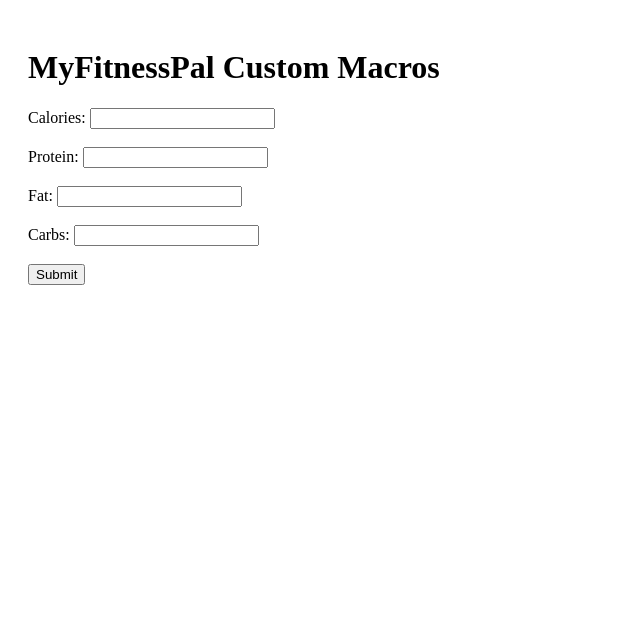
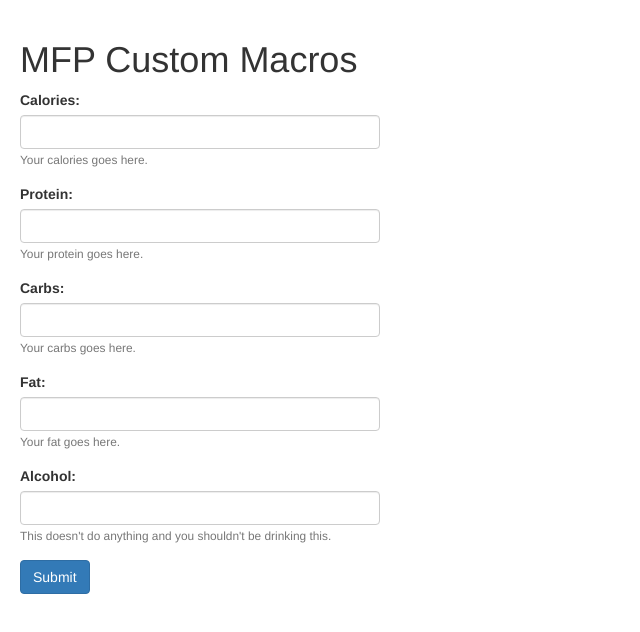
Before and after one commit to BaReinhard/mfp-custom-macro-chrome-extension, a website: page app/popup.html in a window 1280 px wide. Shown: the whole page, without its empty margins (0-640 px from the left). Drawn offline with nearby package versions, Linux system fonts and the light colour scheme; files that its build step writes are made by us from their sources; files whose address does not match are found by name; a web font is replaced by a local one.

Commit message:
Added new style to the css and added funny alcohol input, its getting late I needed something to keep me going

```diff
--- a/app/popup.html
+++ b/app/popup.html
@@ -8,21 +8,40 @@
     <!-- endbuild -->
     <!-- build:css styles/main.css -->
     <link href="styles/main.css" rel="stylesheet">
+    <link rel="stylesheet" href="https://stackpath.bootstrapcdn.com/bootstrap/3.4.1/css/bootstrap.min.css" integrity="sha384-HSMxcRTRxnN+Bdg0JdbxYKrThecOKuH5zCYotlSAcp1+c8xmyTe9GYg1l9a69psu" crossorigin="anonymous">
+    <link href="//db.onlinewebfonts.com/c/369d2dae62f2005d3fe780e7ad61a510?family=GentonaW00-BoldItalic" rel="stylesheet" type="text/css"/>
     <!-- endbuild -->
   </head>
   <body>
-    <h1>MyFitnessPal Custom Macros</h1>
+    <h1>MFP Custom Macros</h1>
     <form>
-      <label for="calories">Calories:</label>
-      <input type="text" id="calories" name="calories"><br><br>
-      <label for="protein">Protein:</label>
-      <input type="text" id="protein" name="protein"><br><br>
-      <label for="fat">Fat:</label>
-      <input type="text" id="fat" name="fat"><br><br>
-      <label for="carbs">Carbs:</label>
-      <input type="text" id="carbs" name="carbs"><br><br>
+      <div class="form-group">
+        <label for="calories">Calories:</label>
+        <input type="text" class="form-control" id="calories" name="calories">
+        <small id="caloriesHelp" class="form-text text-muted">Your calories goes here.</small><br/>
+      </div>
+      <div class="form-group">
+        <label for="protein">Protein:</label>
+        <input type="text" class="form-control" id="protein" name="protein">
+        <small id="proteinHelp" class="form-text text-muted">Your protein goes here.</small><br/>
+      </div>
+      <div class="form-group">
+        <label for="carbs">Carbs:</label>
+        <input type="text" class="form-control" id="carbs" name="carbs">
+        <small id="carbHelp" class="form-text text-muted">Your carbs goes here.</small><br/>
+      </div>
+      <div class="form-group">
+        <label for="fat">Fat:</label>
+        <input type="text" class="form-control" id="fat" name="fat">
+        <small id="fatHelp" class="form-text text-muted">Your fat goes here.</small><br/>
+      </div>
+      <div class="form-group">
+        <label for="alcohol">Alcohol:</label>
+        <input type="text" class="form-control" id="alcohol" name="alcohol">
+        <small id="alcoholHelp" class="form-text text-muted">This doesn't do anything and you shouldn't be drinking this.</small>
+      </div>
     </form>
-    <button id="submit">Submit</button>
+    <button id="submit" class="btn btn-primary">Submit</button>
 
     <!-- build:js scripts/popup-vendor.js -->
     <!-- bower:js -->
@@ -33,4 +52,5 @@
     <script src="scripts/popup.js"></script>
     <!-- endbuild -->
   </body>
+
 </html>
--- a/app/scripts.babel/popup.js
+++ b/app/scripts.babel/popup.js
@@ -1,8 +1,4 @@
 'use strict';
-// let axios = require("axios");
-
-console.log('Time to save some money, eh');
-
 
 function syncData() {
     chrome.storage.local.get(['authorization',"mfp-user-id", "protein","fat","carbs", 'calories', 'macro_data'], function(headers) {
--- a/app/styles/main.css
+++ b/app/styles/main.css
@@ -1,3 +1,14 @@
 body {
   padding: 20px;
 }
+
+@import url(//db.onlinewebfonts.com/c/369d2dae62f2005d3fe780e7ad61a510?family=GentonaW00-BoldItalic);
+
+html {
+  height: 600px;
+  width: 400px;
+}
+
+h1 {
+  font-family: Gentona, Gentoa, sans-serif;
+}
```
Also changed, not shown: app/scripts.babel/background.js (+1 -8 lines), README.md, app/Manifest.json.
